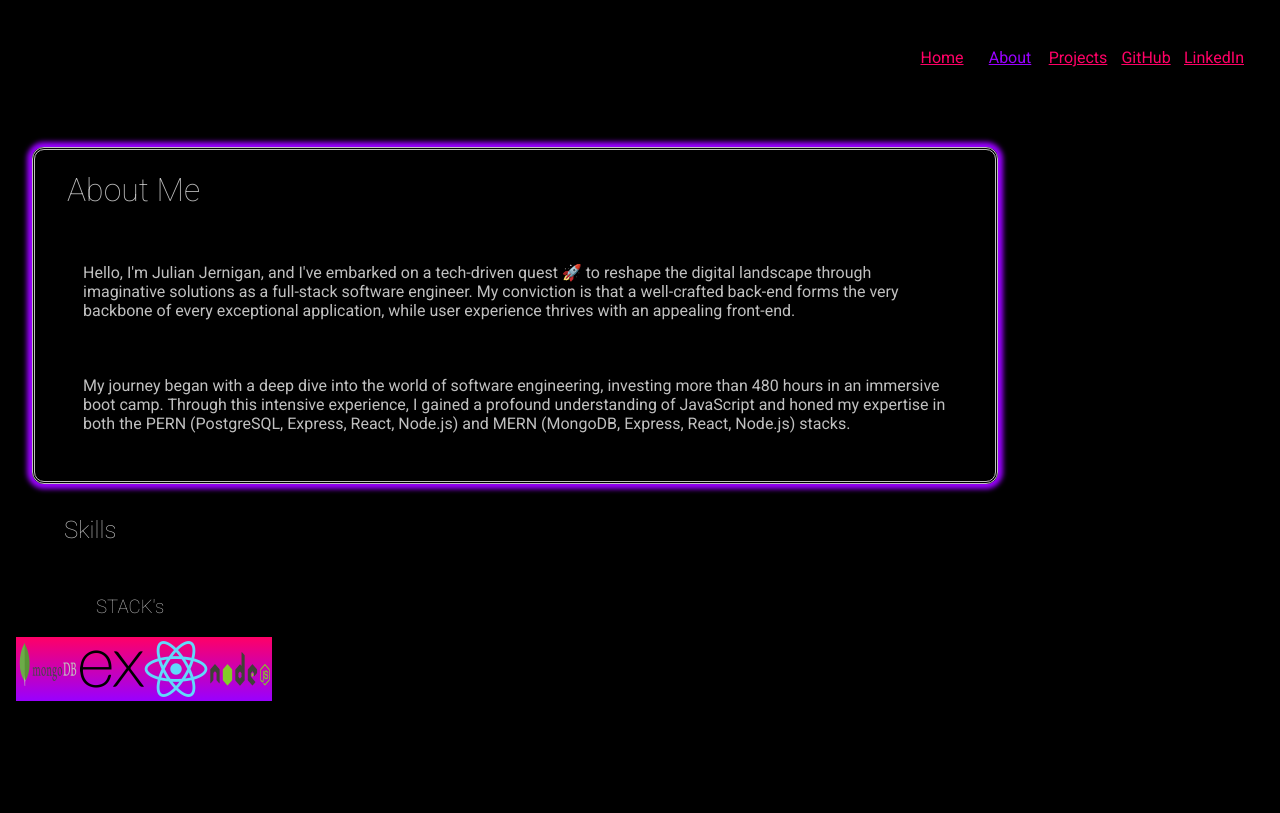
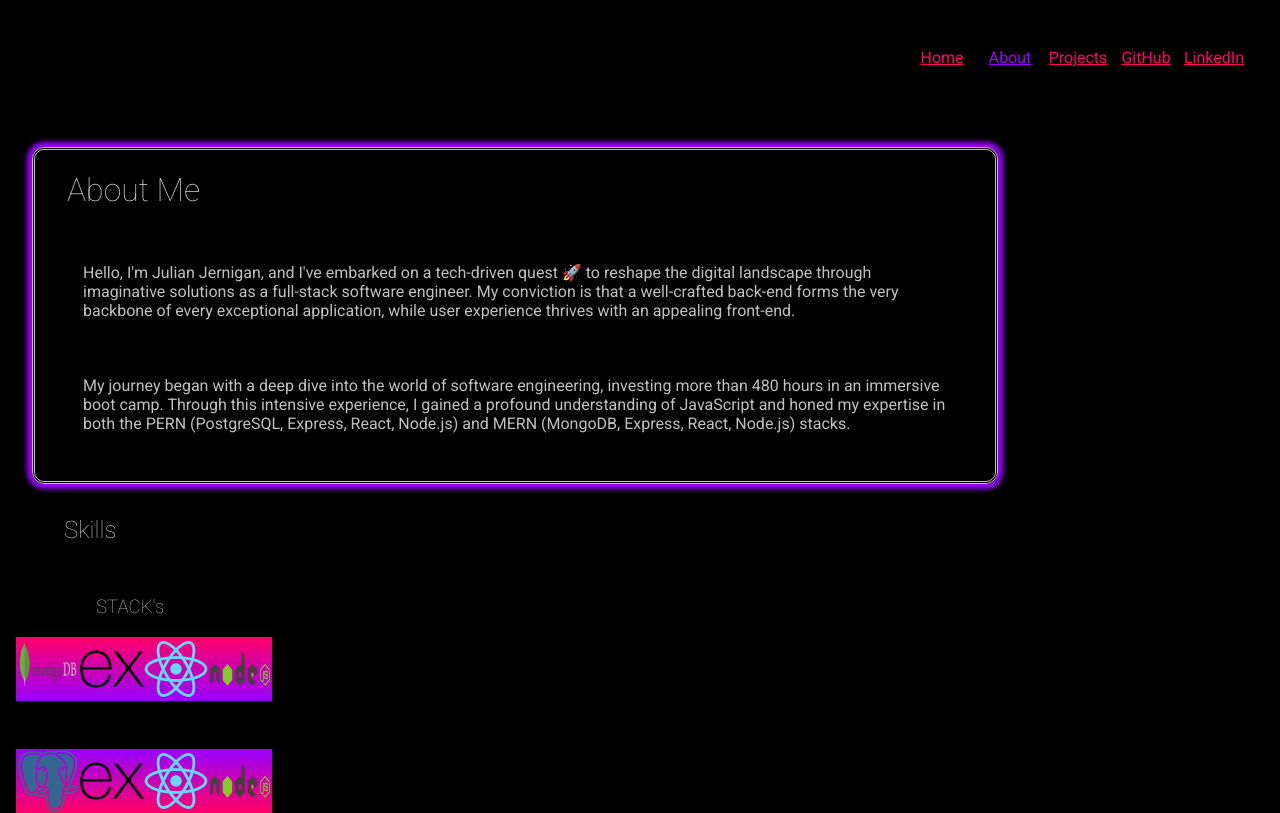
Before and after one commit to Job85/simplistic-portfolio, a Next.js app: page /about in a window 1280 px wide. Built offline with nearby package versions, Linux system fonts and the light colour scheme.

Commit message:
added PERN component with similar style as MERN component

```diff
--- a/src/app/about/page.js
+++ b/src/app/about/page.js
@@ -1,5 +1,5 @@
 import styles from './page.module.css'
-import MERN from '../components/Skills/Skills'
+import { MERN, PERN } from '../components/Skills/Skills'
 export default function About() {
     return (
         <div className={styles.container}>
@@ -27,6 +27,9 @@ export default function About() {
                     <div className={styles.stack}>
                         <MERN />
                     </div>
+                    <div className={styles.stack}>
+                        <PERN />
+                    </div>
                 </div>
             </div>
         </div>
--- a/src/app/components/Skills/Skills.jsx
+++ b/src/app/components/Skills/Skills.jsx
@@ -1,7 +1,7 @@
 import styles from "./skills.module.css"
 import Image from "next/image";
 
-export default function MERN() {
+export function MERN() {
     return (
         <div className={styles.mern}>
             <div className={styles.imgContainer}>
@@ -35,3 +35,38 @@ export default function MERN() {
         </div>
     )
 }
+
+export function PERN() {
+    return (
+        <div className={styles.pern}>
+            <div className={styles.imgContainer}>
+                <Image
+                    src={'/postgreSQLIcon.png'}
+                    fill
+                    alt="Postgres SQL Icon"
+                />
+            </div>
+            <div className={styles.imgContainer}>
+                <Image
+                    src={'/expressJSIcon.png'}
+                    fill
+                    alt="Express JS Icon"
+                />
+            </div>
+            <div className={styles.imgContainer}>
+                <Image
+                    src={'/reactIcon.png'}
+                    fill
+                    alt="React Icon"
+                />
+            </div>
+            <div className={styles.imgContainer}>
+                <Image
+                    src={'/nodeJSIcon.png'}
+                    fill
+                    alt="Node JS Icon"
+                />
+            </div>
+        </div>
+    )
+}
--- a/src/app/components/Skills/skills.module.css
+++ b/src/app/components/Skills/skills.module.css
@@ -1,5 +1,13 @@
 .mern {
     background-image: linear-gradient(#FF0066, #9900FF);
+    width: fit-content;
+    margin: 0 1em 3em 1em;
+    display: grid;
+    grid-template-columns: repeat(4, 1fr);
+}
+
+.pern {
+    background-image: linear-gradient(#9900FF, #FF0066);
     width: fit-content;
     margin: 0 1em 3em 1em;
     display: grid;
```
